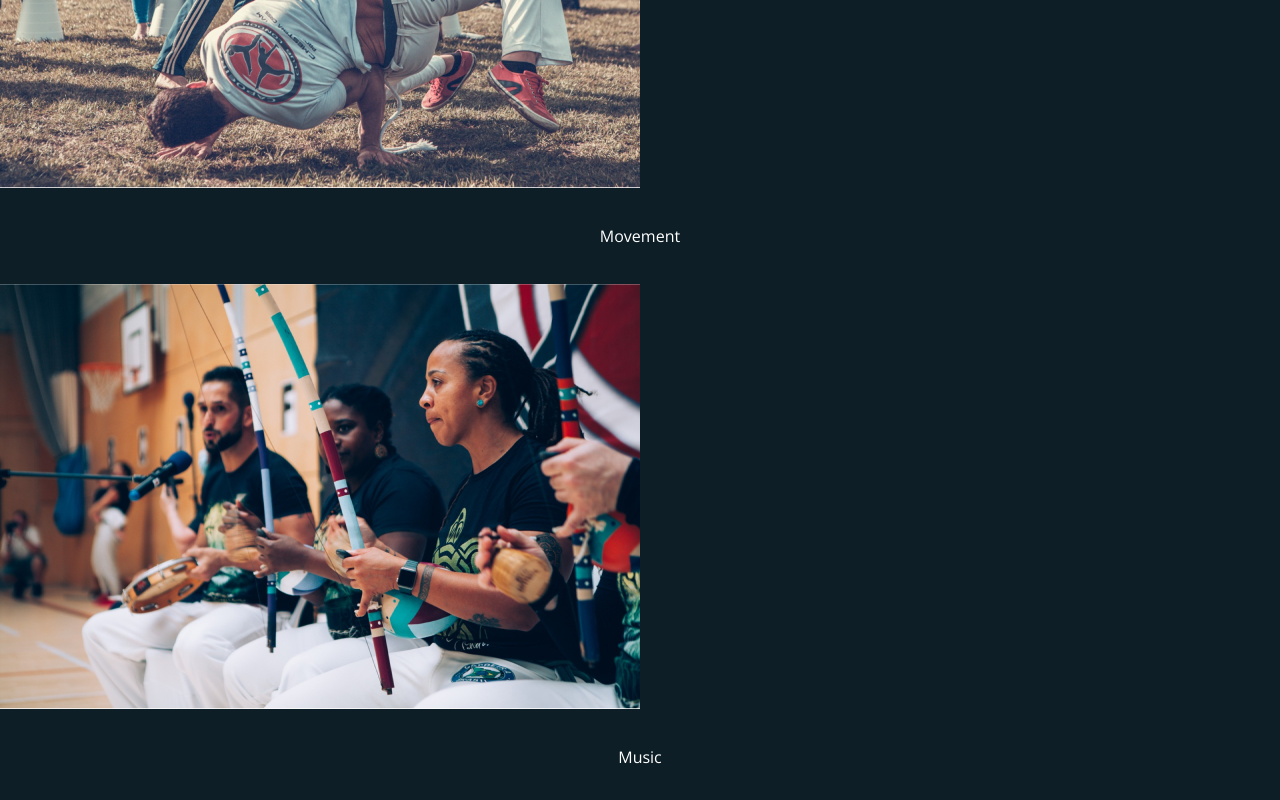
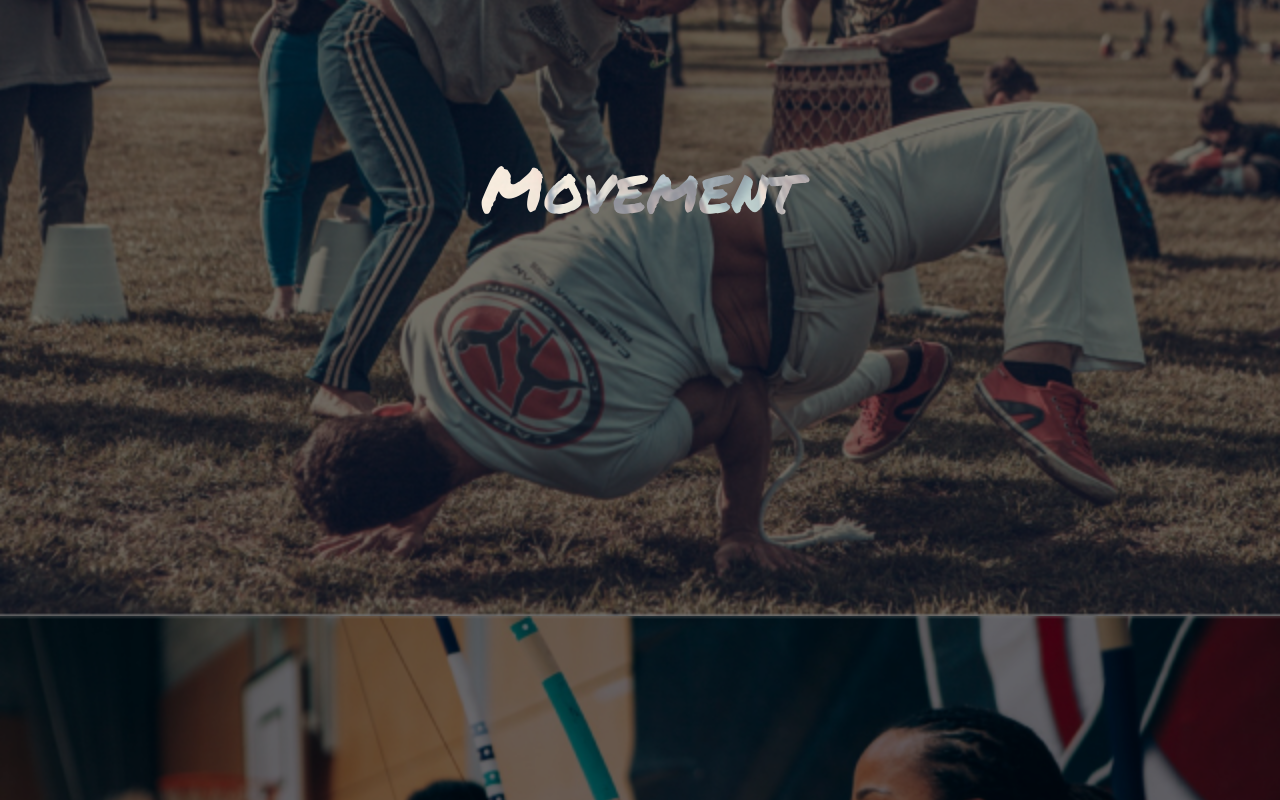
Before and after one commit to axCaffiend/capoeira-club-leeds-website, a plain HTML site: page index.html in a window 1280 px wide. Shown: the part 960-1760 px from the top of the page. Drawn offline with nearby package versions, Linux system fonts and the light colour scheme.

Commit message:
Added image gallery with decorative overlay text to styling. Set img default scaling to width:100%.

```diff
--- a/index.html
+++ b/index.html
@@ -71,17 +71,18 @@
 
                 <section class="image-gallery">
 
-                    <div class="image-gallery__item image-gallery-item--text-overlay">
-                        <img src="images/home-page/desktop/movement-l.jpg" alt="Capoeira roda in the park." class="image-gallery-item__img">
-                        <p class="image-gallery-item__text">Movement</p>
+                    <div class="image-gallery_item image-gallery_item--text-overlay">
+                        <img src="images/home-page/desktop/movement-l.jpg" alt="Capoeira roda in the park.">
+                        <p>Movement</p>
                     </div>
 
-                    <div class="image-gallery-item image-gallery-item--text-overlay">
-                        <img src="images/home-page/desktop/music-l.jpg" alt="Capoeira roda in the park." class="image-gallery-item__img">
-                        <p class="image-gallery-item__text">Music
+                    <div class="image-gallery_item image-gallery_item--text-overlay">
+                        <img src="images/home-page/desktop/music-l.jpg" alt="Capoeira roda in the park.">
+                        <p>Music</p>
                     </div>
-                    <div class="image-gallery-item image-gallery-item--text-overlay">
-                        <img src="images/home-page/desktop/community-l.jpg" alt="Capoeira roda in the park." class="image-gallery-item__img">
+
+                    <div class="image-gallery_item image-gallery_item--text-overlay">
+                        <img src="images/home-page/desktop/community-l.jpg" alt="Capoeira roda in the park.">
                         <p class="image-gallery-item__text">Community
                     </div>
 
--- a/style.css
+++ b/style.css
@@ -36,6 +36,8 @@
 
     - 13/01/2024
         Footer: Added line decorations. Finalised footer content spacing and sizing for mobile (again). cta-link--m: decreased text size, added margin.
+
+        >>> NEXT: Start text overlay image styling + other section styles. <<<
 */
 
 /* ------------- */
@@ -120,7 +122,7 @@ body {
 
 img {
     display: block;
-    max-width: 100%;
+    width: 100%;
 }
 
 
@@ -530,15 +532,17 @@ p {
 /* >> PAGE BLOCKS      */
 /* ------------------- */
 
+/* >>> PAGE SECTIONS */
+
 .page-main-content {
     margin: 0 auto;
-    overflow: hidden; /* Hides section rough edges after rotation page-section::after */
+    /* Hides section rough edges after rotation page-section::after */
+    overflow: hidden;
 
 }
 
 .page-section {
     /* border: solid 1px red; */
-
     padding-bottom: 1em;
     position: relative;
 }
@@ -575,7 +579,7 @@ p {
 /* >>> NOTE: change --block-height and/or section bottom padding for landscape ratios, also height*/
 
 .page-section::before {
-    --block-height: 10vw;
+    --block-height: 11vw;
 
     content: "";
     background-color: inherit;
@@ -631,13 +635,42 @@ p {
 }
 
 
+/* >>> IMAGE GALLERY */
 
+.image-gallery {
+    margin: 0 auto;
+}
 
+.image-gallery img {
+    width: 100%;
+}
 
-/* >>> PAGE SECTIONS */
+/* TEXT OVERLAY */
+.image-gallery_item--text-overlay {
+    position: relative;
+    margin: 0 auto;
+}
+
+.image-gallery_item--text-overlay img {
+    filter: brightness(0.45);
+}
+
+.image-gallery_item--text-overlay p {
+
+    margin: 0 auto;
+    padding: 0;
+    position: absolute;
+    /* Center element */
+    top: 50%;
+    left: 50%;
+    transform: translate(-50%, -50%);
+    z-index: 1;
+
+    font-family: 'Permanent Marker', cursive;
+    font-size: 4em;
+    mix-blend-mode: difference;
+
+}
 
 /* >>> INFO BLOCKS */
-
 /* >>> KEY INFO BLOCKS */
-
-/* >>> IMAGE GALLERY */
```
